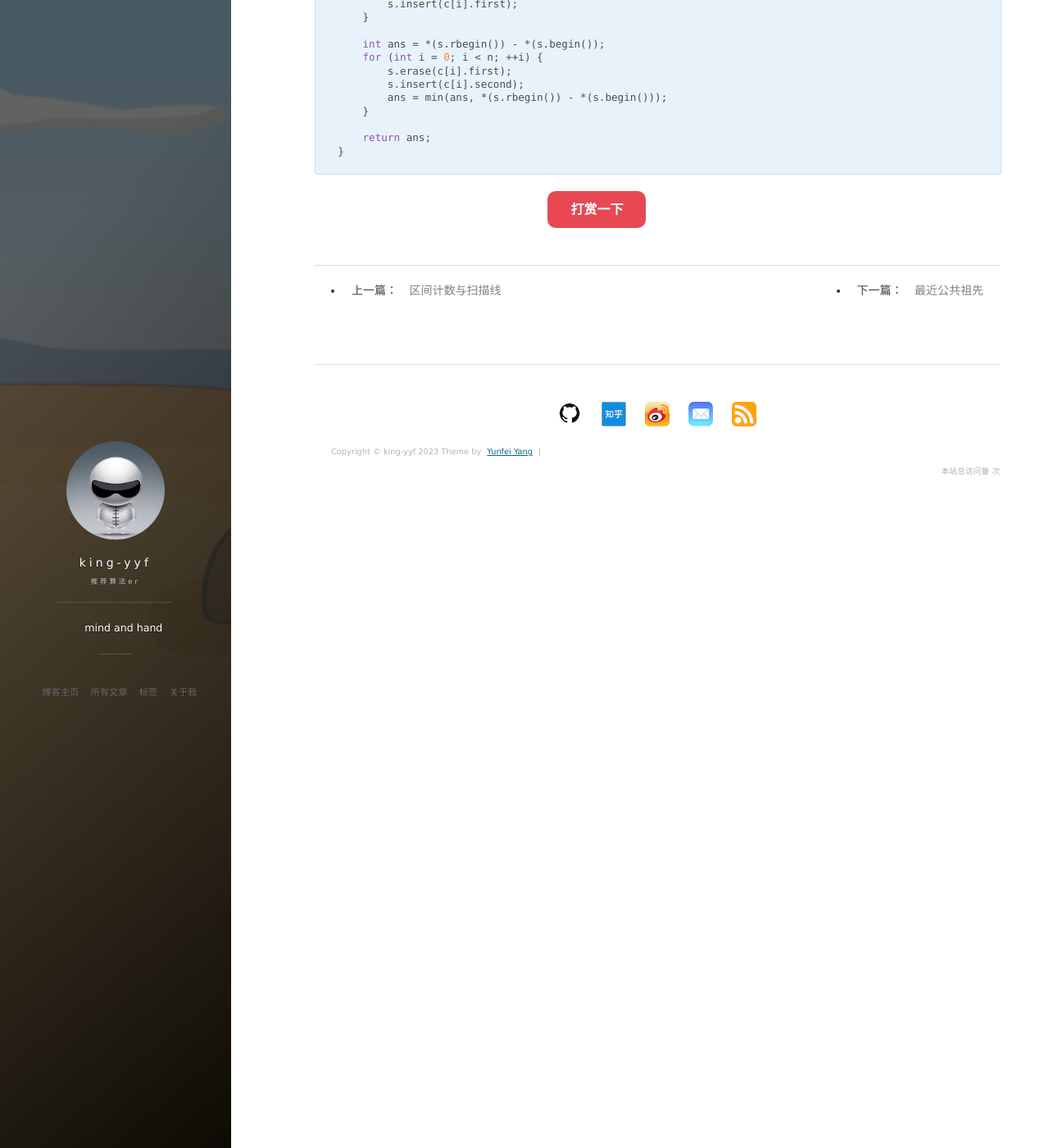
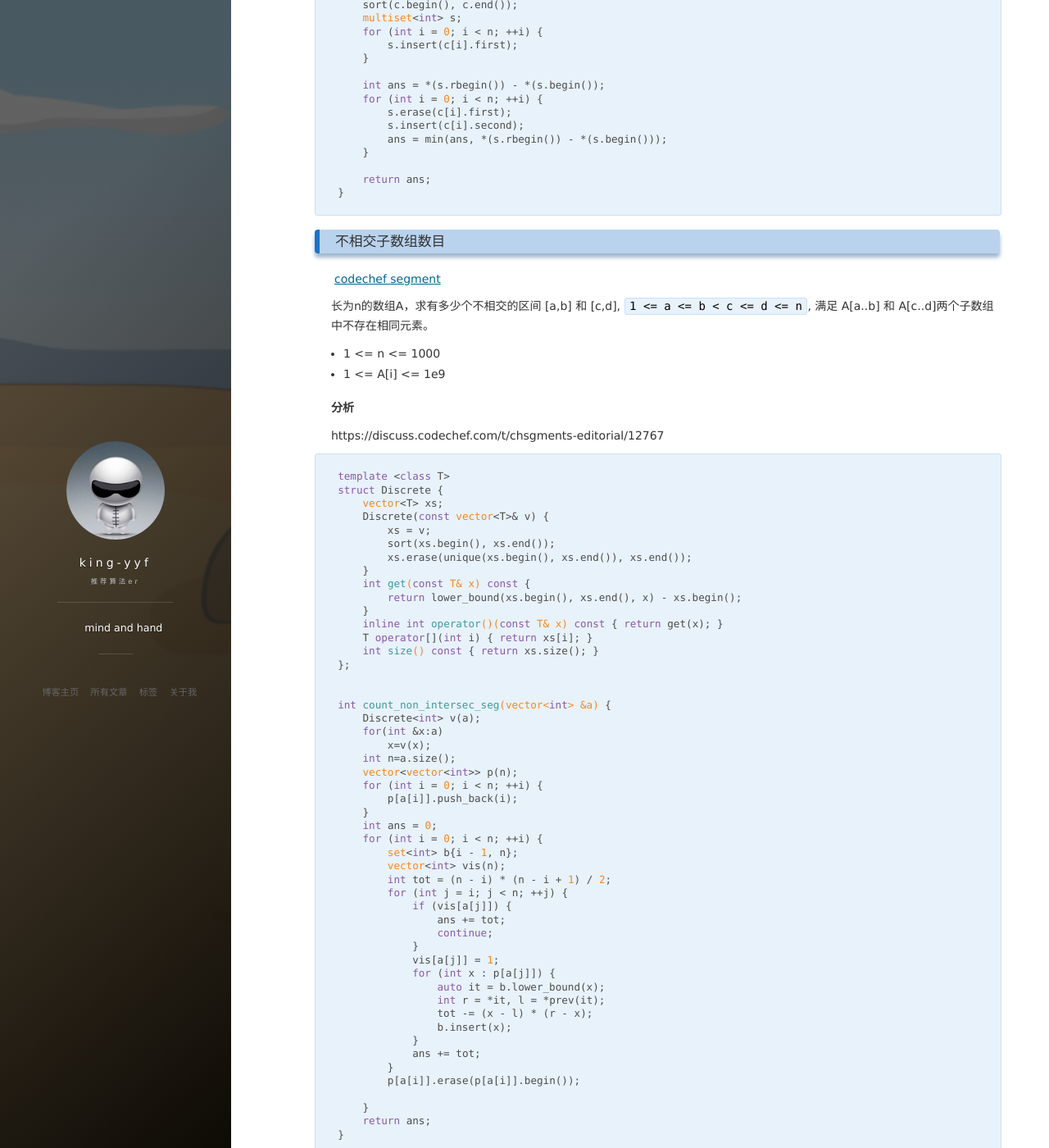
Before and after one commit to king-yyf/king-yyf.github.io, a Jekyll site: the page built from _posts/2022-06-08-daimayuan.md, in a window 1280 px wide and 1400 px high, scrolled down 21812 px. Shown: the whole window at 82% size. Built offline with Jekyll 4.4.1, drawn with Linux system fonts in a browser that asks for light colours; nearby versions of some CDN libraries; comment, search, counter and statistics services are not loaded; some of the changed text lies outside the part shown.

Commit message:
add cc pro

````diff
--- a/_posts/2022-06-08-daimayuan.md
+++ b/_posts/2022-06-08-daimayuan.md
@@ -35,6 +35,8 @@
 - [其它](#其它)
     - [统计排列的MEX值](#统计排列的mex值)
     - [交换后最小化最值差](#交换后最小化最值差)
+    - [不相交子数组数目](#不相交子数组数目)
+    - [删除子数组的方案数](#删除子数组的方案数)
 
 
 
@@ -1240,3 +1242,99 @@
     return ans;
 }
 ```
+
+
+### 不相交子数组数目
+
+[codechef segment](https://www.codechef.com/problems/CHSGMNTS)
+
+长为n的数组A，求有多少个不相交的区间 [a,b] 和 [c,d], `1 <= a <= b < c <= d <= n`, 满足 A[a..b] 和 A[c..d]两个子数组中不存在相同元素。
+
++ 1 <= n <= 1000
++ 1 <= A[i] <= 1e9
+
+**分析**
+
+https://discuss.codechef.com/t/chsgments-editorial/12767
+
+```c++
+template <class T>
+struct Discrete {
+    vector<T> xs;
+    Discrete(const vector<T>& v) {
+        xs = v;
+        sort(xs.begin(), xs.end());
+        xs.erase(unique(xs.begin(), xs.end()), xs.end());
+    }
+    int get(const T& x) const {
+        return lower_bound(xs.begin(), xs.end(), x) - xs.begin();
+    }
+    inline int operator()(const T& x) const { return get(x); }
+    T operator[](int i) { return xs[i]; }
+    int size() const { return xs.size(); }
+};
+
+
+int count_non_intersec_seg(vector<int> &a) {
+    Discrete<int> v(a);
+    for(int &x:a)
+        x=v(x);
+    int n=a.size();
+    vector<vector<int>> p(n);
+    for (int i = 0; i < n; ++i) {
+        p[a[i]].push_back(i);
+    }
+    int ans = 0;
+    for (int i = 0; i < n; ++i) {
+        set<int> b{i - 1, n};
+        vector<int> vis(n);
+        int tot = (n - i) * (n - i + 1) / 2;
+        for (int j = i; j < n; ++j) {
+            if (vis[a[j]]) {
+                ans += tot;
+                continue;
+            }
+            vis[a[j]] = 1;
+            for (int x : p[a[j]]) {
+                auto it = b.lower_bound(x);
+                int r = *it, l = *prev(it);
+                tot -= (x - l) * (r - x);
+                b.insert(x);
+            }
+            ans += tot;
+        }
+        p[a[i]].erase(p[a[i]].begin());
+
+    }
+    return ans;
+}
+```
+
+
+### 删除子数组的方案数
+
+[codechef delarray](https://www.codechef.com/problems/DELARRAY?tab=statement)
+
+给定数组A。计算有多少种不同的方案能从该序列中删去一个非空的子数组，使得剩余的数组非空且严格递增。
+
++ 1 <= n <= 1e5
++ -1e9 <= a[i] <= 1e9
+
+**分析**
+
+
+```c++
+long long countDelWays(vector<int> &a) {
+    int n = a.size(), r = n;
+    a.insert(a.begin(), INT_MIN);
+    long long ans = 0;
+    while (r - 1 >= 1 && a[r] > a[r - 1]) r--;
+    ans = n - max(1, r - 1);
+    for (int l = 1; l < n; l++) {
+        if (not (a[l - 1] < a[l])) break;
+        while (r <= n and not (a[l] < a[r])) r++;
+        ans += n - max(l + 1, r - 1) + 1;
+    }
+    return ans;
+}
+```
````
